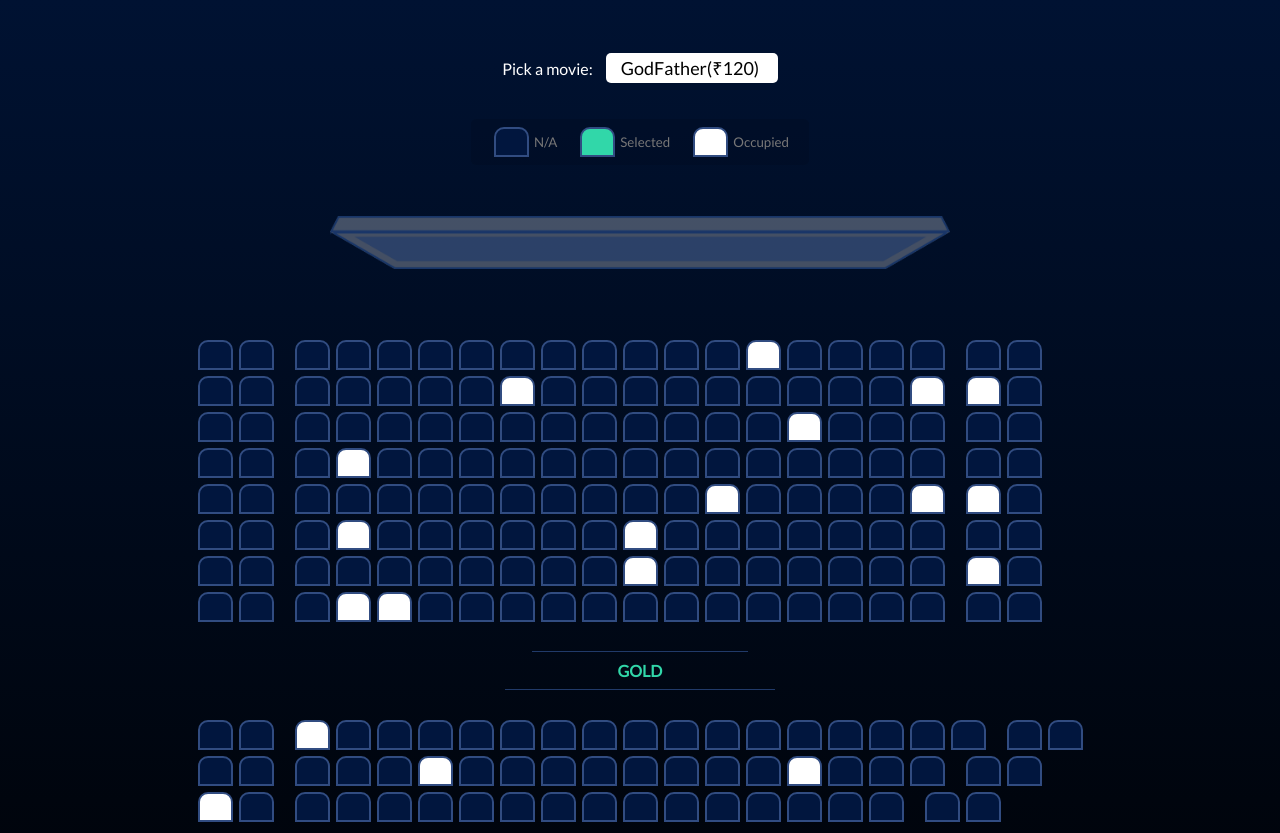
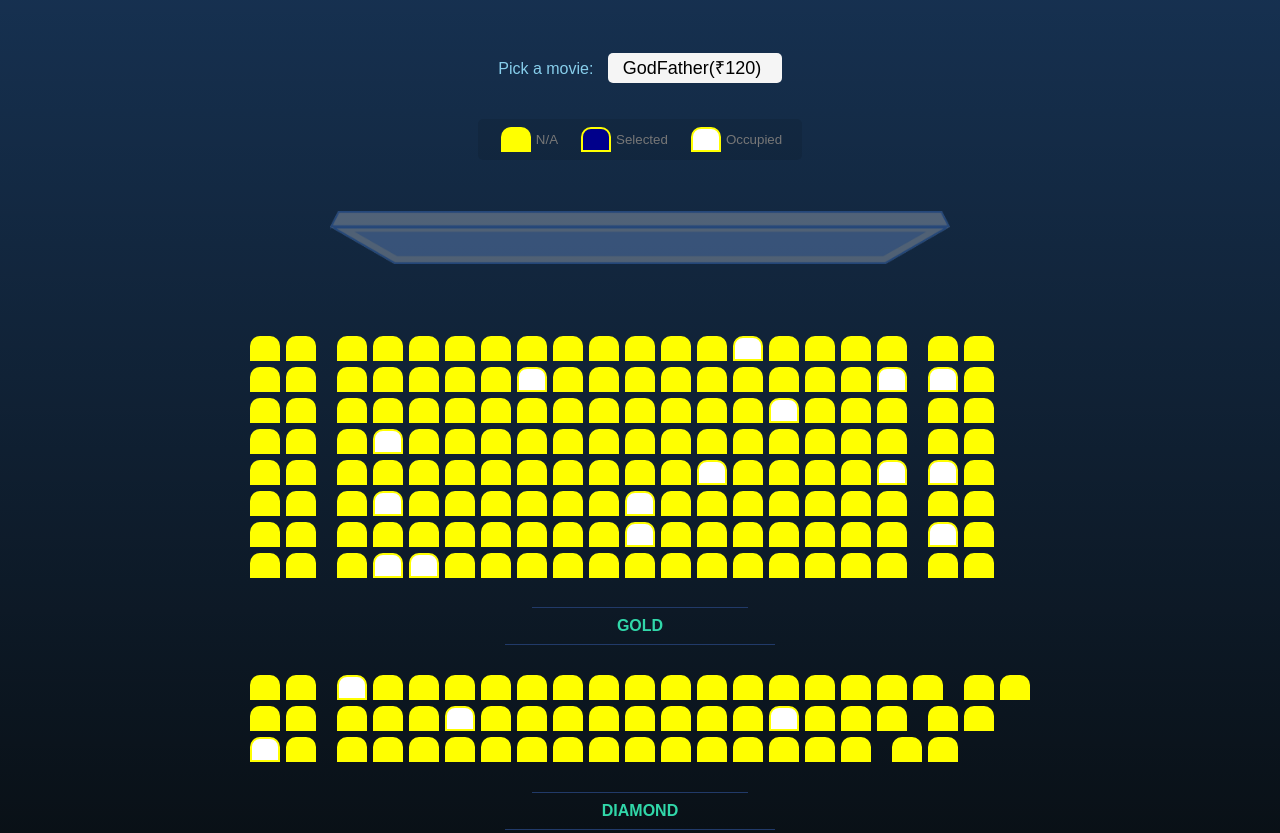
Before and after one commit to premkumar3413/Prem-BookMySeat, a plain HTML site: page Index.html in a window 1280 px wide. Shown: the top 833 px of the page. Drawn offline with Linux system fonts and the light colour scheme.

Commit message:
Update Style.css

```diff
--- a/Style.css
+++ b/Style.css
@@ -5,19 +5,17 @@
 }
 
 body {
-    font-family: 'Lato', sans-serif;
-    /* background-color: #242333; */
-    /* background: url("myke-simon-atsUqIm3wxo-unsplash.jpg"),
-        linear-gradient(rgba(0, 0, 0, .9), rgba(0, 0, 0, 0.9)); */
+    font-family: Arial,Helvetica,sans-serif;
+
     background: linear-gradient(rgba(0, 18, 50, 0.84), rgba(0, 0, 0, 0.95)),
         url("./lloyd-dirks-4SLz_RCk6kQ-unsplash.jpg") bottom;
     background-size: cover;
-    color: #fff;
+    color: skyblue;
     display: flex;
     flex-direction: column;
     justify-content: center;
     align-items: center;
-    background-color: rgb(0, 18, 50);
+    background-color:skyblue;
     padding-top: 25px;
 
 }
@@ -27,9 +25,9 @@ body {
 }
 
 .movie-container select {
-    background-color: #fff;
-    font-family: 'Lato',
-        sans-serif;
+    cursor: pointer;
+    background-color:whitesmoke;
+    font-family: "Lucida Console"monospace;
     border: 0;
     border-radius: 5px;
     font-size: 18px;
@@ -57,27 +55,27 @@ body {
 
 
 .seat {
-    background-color: #444451;
+    background-color: yellow;
     height: 12px;
-    width: 15px;
+    width: 17px;
     margin: 3px;
     border-top-left-radius: 10px;
     border-top-right-radius: 10px;
 
-    height: 30px;
-    width: 35px;
-    background: #01163e;
-    border: 2px solid #314c81;
+    height: 25px;
+    width: 30px;
+    background: yellow;
+    border: 2px solid yellow;
     transition: all .2s ease;
 }
 
 .seat.selected {
-    background-color: #6feaf6;
-    background-color: #31d7a9;
+    background-color: darkblue;
+    background-color: darkblue;
 }
 
 .seat.occupied {
-    background-color: #fff;
+    background-color: white;
 }
 
 .seat:nth-of-type(2) {
@@ -248,5 +246,7 @@ p.text span {
 button {
     padding: 10px 30px;
     margin: 10px 0;
-    background-color: #6feaf6;
+    background-color: skyblue;
+    background-color: yellow;
+	box-shadow: 0px 0px 5px yellow,0px 0px 25px yellow,0px 0px 25px yellow,0px 0px 25px yellow,0px 0px 25px yellow;
 }
```
